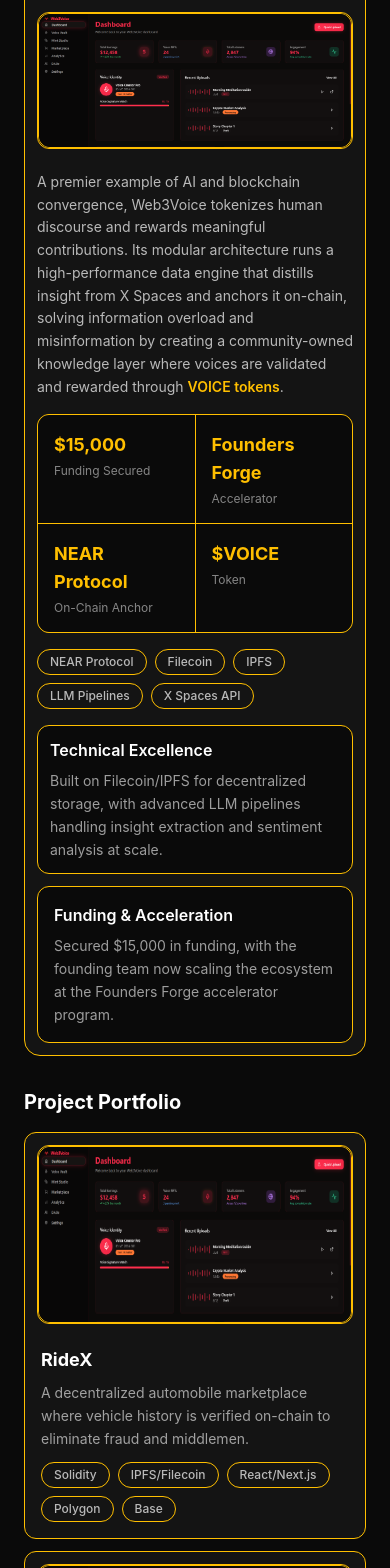
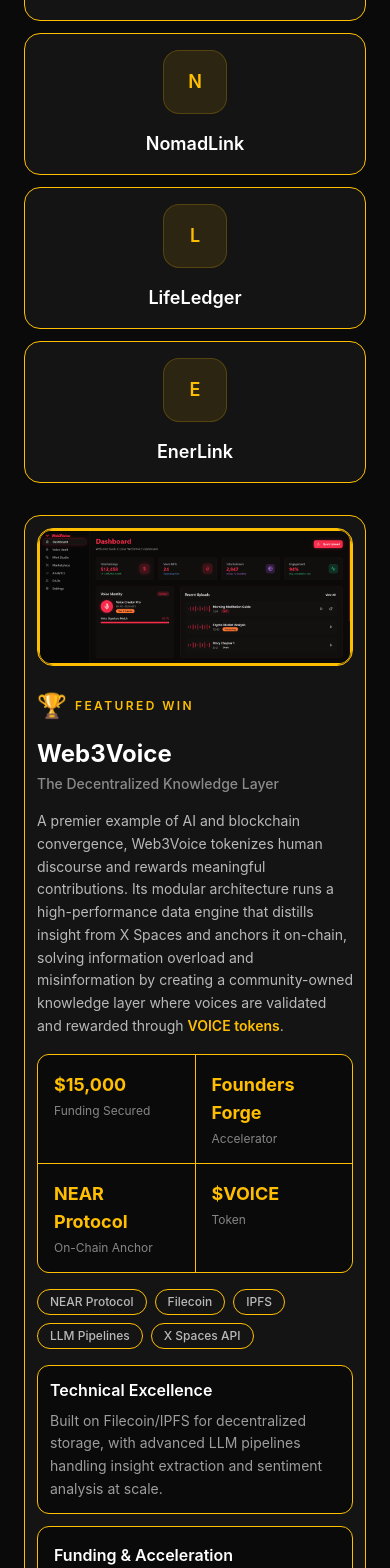
Before and after one commit to wisdomchinecherem/techburst, a Next.js app: page / in a window 390 px wide. Shown: the part 4480-6048 px from the top of the page. Built offline with nearby package versions, Linux system fonts and the light colour scheme.

Commit message:
cards redesign

```diff
--- a/app/ui/HackathonsSection.tsx
+++ b/app/ui/HackathonsSection.tsx
@@ -1,35 +1,12 @@
 "use client";
 
-import { useState } from "react";
 import { featuredStats, featuredTech, web3Projects } from "../types/projects";
 import TechChip from "./TechChip";
 import ProjectCard from "./ProjectCard";
 import ImagePlaceholder from "./ImagePlaceholder";
-import ImageCarouselModal from "./ImageCarouselModal";
 import Web3VoiceImage from "@/public/webprojects/Screenshot 2026-07-04 233034.png";
-import web3voiceImage2 from "@/public/webprojects/Screenshot 2026-07-04 233056.png";
-import web3voiceImage3 from "@/public/webprojects/Screenshot 2026-07-04 233124.png";
-
-const featuredGalleryItems = [
-  {
-    title: "Web3Voice preview",
-    label: "Featured Web3Voice interface placeholder",
-    image: Web3VoiceImage,
-  },
-  {
-    title: "Community dashboard",
-    label: "Community insight dashboard placeholder",
-    image: web3voiceImage2,
-  },
-  {
-    title: "On-chain proof layer",
-    label: "Knowledge layer and tokenized contribution placeholder",
-    image: web3voiceImage3,
-  },
-];
 
 export default function HackathonsSection() {
-  const [isGalleryOpen, setIsGalleryOpen] = useState(false);
   return (
     <section
       id="hackathons"
@@ -49,8 +26,43 @@
           ownership, and scale.
         </p>
 
-        {/* Featured Win: Web3Voice */}
+        <div className="mt-8 grid gap-3 sm:grid-cols-2 lg:grid-cols-4">
+          {web3Projects.slice(0, 4).map((project) => {
+            const initials = project.name
+              .split(" ")
+              .slice(0, 2)
+              .map((word) => word[0])
+              .join("")
+              .toUpperCase();
+
+            return (
+              <div
+                key={project.slug}
+                className="rounded-2xl border border-border bg-surface p-4 text-center transition-colors hover:border-orange/50"
+              >
+                <div className="mx-auto flex h-16 w-16 items-center justify-center rounded-2xl border border-orange/20 bg-orange/10 text-lg font-semibold text-orange">
+                  {initials}
+                </div>
+                <h3 className="mt-4 font-display text-lg font-semibold text-white">
+                  {project.name}
+                </h3>
+              </div>
+            );
+          })}
+        </div>
+
         <div className="mt-8 rounded-2xl border border-border bg-surface p-3 sm:p-5">
+          <div className="grid gap-6 lg:grid-cols-[minmax(0,0.95fr)_minmax(0,1.05fr)]">
+            <div className="overflow-hidden rounded-2xl border border-border bg-black/70">
+              <ImagePlaceholder
+                label="Web3Voice project image / screenshot"
+                src={Web3VoiceImage}
+                className="object-cover object-center"
+                aspect="wide"
+              />
+            </div>
+
+            <div>
               <div className="mb-4 flex items-center gap-2">
                 <span className="text-2xl">🏆</span>
                 <p className="text-xs font-semibold uppercase tracking-[0.2em] text-orange">
@@ -65,24 +77,12 @@
                 The Decentralized Knowledge Layer
               </p>
 
-          <button
-            type="button"
-            onClick={() => setIsGalleryOpen(true)}
-            className="mt-4 w-full text-left"
-          >
-            <ImagePlaceholder
-              label="Web3Voice project image / screenshot"
-              src={Web3VoiceImage}
-              aspect="wide"
-            />
-          </button>
-
               <p className="mt-4 max-w-3xl text-sm leading-relaxed text-white/70 sm:text-base">
                 A premier example of AI and blockchain convergence, Web3Voice
-            tokenizes human discourse and rewards meaningful contributions. Its
-            modular architecture runs a high-performance data engine that
-            distills insight from X Spaces and anchors it on-chain, solving
-            information overload and misinformation by creating a
+                tokenizes human discourse and rewards meaningful contributions.
+                Its modular architecture runs a high-performance data engine
+                that distills insight from X Spaces and anchors it on-chain,
+                solving information overload and misinformation by creating a
                 community-owned knowledge layer where voices are validated and
                 rewarded through{" "}
                 <span className="font-semibold text-orange">VOICE tokens</span>.
@@ -97,7 +97,9 @@
                     <div className="font-display text-lg font-bold text-orange sm:text-xl">
                       {stat.value}
                     </div>
-                <div className="mt-1 text-xs text-white/50">{stat.label}</div>
+                    <div className="mt-1 text-xs text-white/50">
+                      {stat.label}
+                    </div>
                   </div>
                 ))}
               </div>
@@ -114,9 +116,9 @@
                     Technical Excellence
                   </h4>
                   <p className="mt-2 text-sm leading-relaxed text-white/60">
-                Built on Filecoin/IPFS for decentralized storage, with advanced
-                LLM pipelines handling insight extraction and sentiment analysis
-                at scale.
+                    Built on Filecoin/IPFS for decentralized storage, with
+                    advanced LLM pipelines handling insight extraction and
+                    sentiment analysis at scale.
                   </p>
                 </div>
                 <div className="rounded-xl border border-border bg-black p-4 sm:p-5">
@@ -124,31 +126,27 @@
                     Funding &amp; Acceleration
                   </h4>
                   <p className="mt-2 text-sm leading-relaxed text-white/60">
-                Secured $15,000 in funding, with the founding team now scaling
-                the ecosystem at the Founders Forge accelerator program.
+                    Secured $15,000 in funding, with the founding team now
+                    scaling the ecosystem at the Founders Forge accelerator
+                    program.
                   </p>
                 </div>
               </div>
             </div>
+          </div>
+        </div>
 
-        {/* Project portfolio grid */}
         <div className="mt-8">
           <h3 className="font-display text-xl font-bold text-white sm:text-2xl">
             Project Portfolio
           </h3>
-          <div className="mt-4 grid gap-3 sm:grid-cols-2">
+          <div className="mt-4 divide-y divide-border overflow-hidden rounded-2xl border border-border bg-surface">
             {web3Projects.map((project) => (
               <ProjectCard key={project.slug} project={project} />
             ))}
           </div>
         </div>
       </div>
-
-      <ImageCarouselModal
-        items={featuredGalleryItems}
-        isOpen={isGalleryOpen}
-        onClose={() => setIsGalleryOpen(false)}
-      />
     </section>
   );
 }
--- a/app/ui/ImagePlaceholder.tsx
+++ b/app/ui/ImagePlaceholder.tsx
@@ -2,7 +2,7 @@
 
 interface ImagePlaceholderProps {
   label: string;
-  src: StaticImageData;
+  src?: StaticImageData;
   aspect?: "square" | "video" | "portrait" | "wide";
   className?: string;
 }
--- a/app/ui/ProjectCard.tsx
+++ b/app/ui/ProjectCard.tsx
@@ -1,9 +1,3 @@
-"use client";
-
-import { useState } from "react";
-import TechChip from "./TechChip";
-import ImagePlaceholder from "./ImagePlaceholder";
-import ImageCarouselModal from "./ImageCarouselModal";
 import { Web3Project } from "../types";
 
 interface ProjectCardProps {
@@ -11,66 +5,28 @@
 }
 
 export default function ProjectCard({ project }: ProjectCardProps) {
-  const [isGalleryOpen, setIsGalleryOpen] = useState(false);
-
-  const galleryItems = [
-    {
-      title: project.name,
-      label: `${project.name} preview placeholder`,
-      image: project.image,
-    },
-    {
-      title: `${project.name} architecture`,
-      label: `${project.name} interface placeholder`,
-    },
-    {
-      title: `${project.name} impact`,
-      label: `${project.name} impact snapshot placeholder`,
-    },
-    {
-      title: `${project.name} roadmap`,
-      label: `${project.name} roadmap placeholder`,
-    },
-    {
-      title: `${project.name} community`,
-      label: `${project.name} community proof placeholder`,
-    },
-  ];
+  const initials = project.name
+    .split(" ")
+    .slice(0, 2)
+    .map((word) => word[0])
+    .join("")
+    .toUpperCase();
 
   return (
-    <div className="group overflow-hidden rounded-xl border border-border bg-surface transition-all duration-200 hover:-translate-y-0.5 hover:border-orange hover:shadow-[0_8px_24px_-8px_rgba(255,106,0,0.28)]">
-      <div className="p-3 pb-0">
-        <button
-          type="button"
-          onClick={() => setIsGalleryOpen(true)}
-          className="w-full text-left"
-        >
-          <ImagePlaceholder
-            label={`${project.name} screenshot`}
-            src={project.image}
-            aspect="video"
-          />
-        </button>
-      </div>
-      <div className="p-4 sm:p-5">
-        <h3 className="font-display text-lg font-bold text-white sm:text-xl">
-          {project.name}
-        </h3>
-        <p className="mt-2 text-sm leading-relaxed text-white/60">
-          {project.vision}
-        </p>
-        <div className="mt-3 flex flex-wrap gap-2">
-          {project.technologies.map((tech) => (
-            <TechChip key={tech} label={tech} />
-          ))}
+    <article className="p-4 sm:p-5">
+      <div className="flex items-start gap-3">
+        <div className="flex h-11 w-11 shrink-0 items-center justify-center rounded-xl border border-orange/20 bg-orange/10 text-sm font-semibold text-orange">
+          {initials}
+        </div>
+        <div>
+          <h3 className="font-display text-lg font-semibold text-white">
+            {project.name}
+          </h3>
+          <p className="mt-1 text-sm leading-relaxed text-white/60">
+            {project.vision}
+          </p>
         </div>
       </div>
-
-      <ImageCarouselModal
-        items={galleryItems}
-        isOpen={isGalleryOpen}
-        onClose={() => setIsGalleryOpen(false)}
-      />
-    </div>
+    </article>
   );
 }
```
Lines whose indentation alone changed are shown as unchanged.
